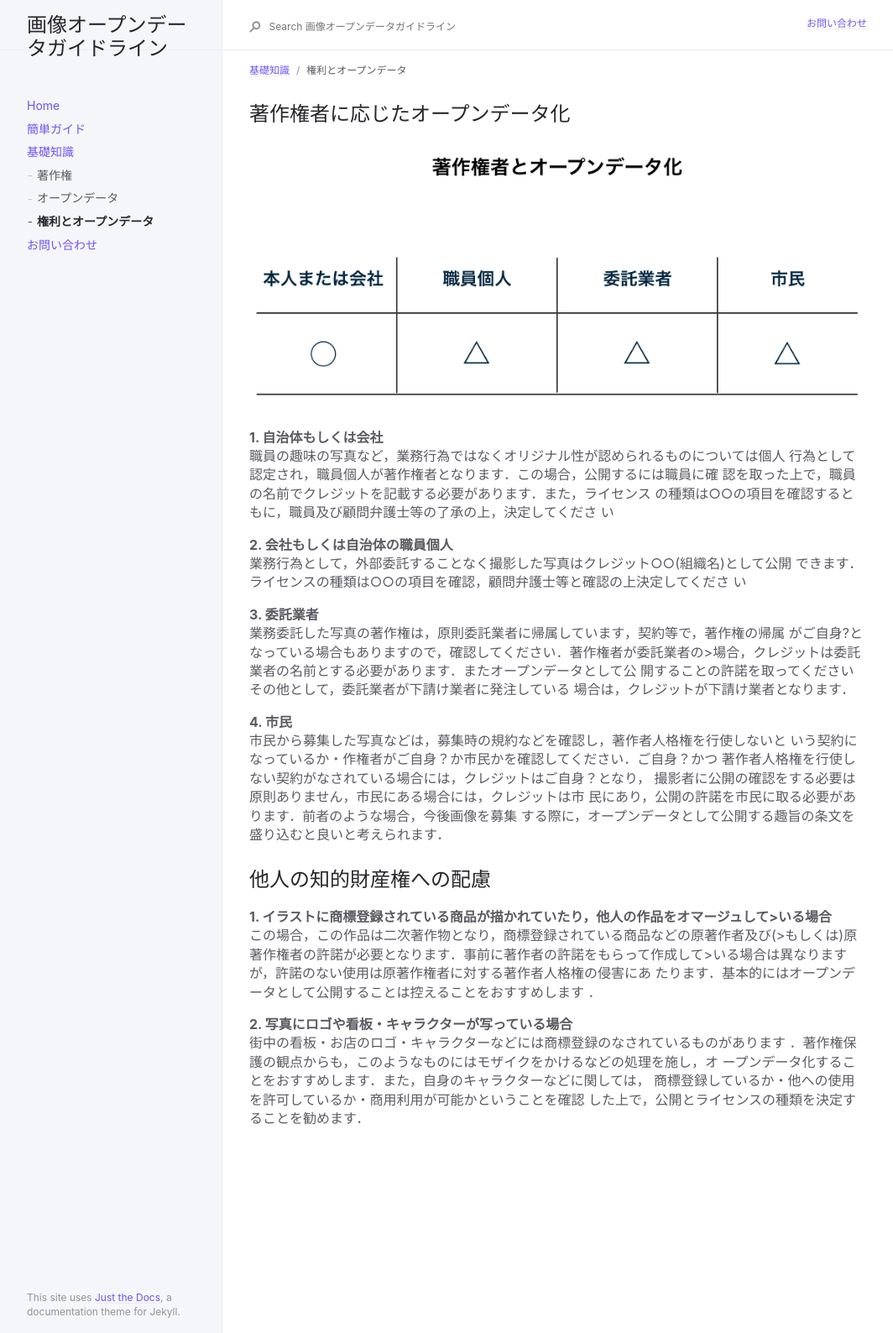
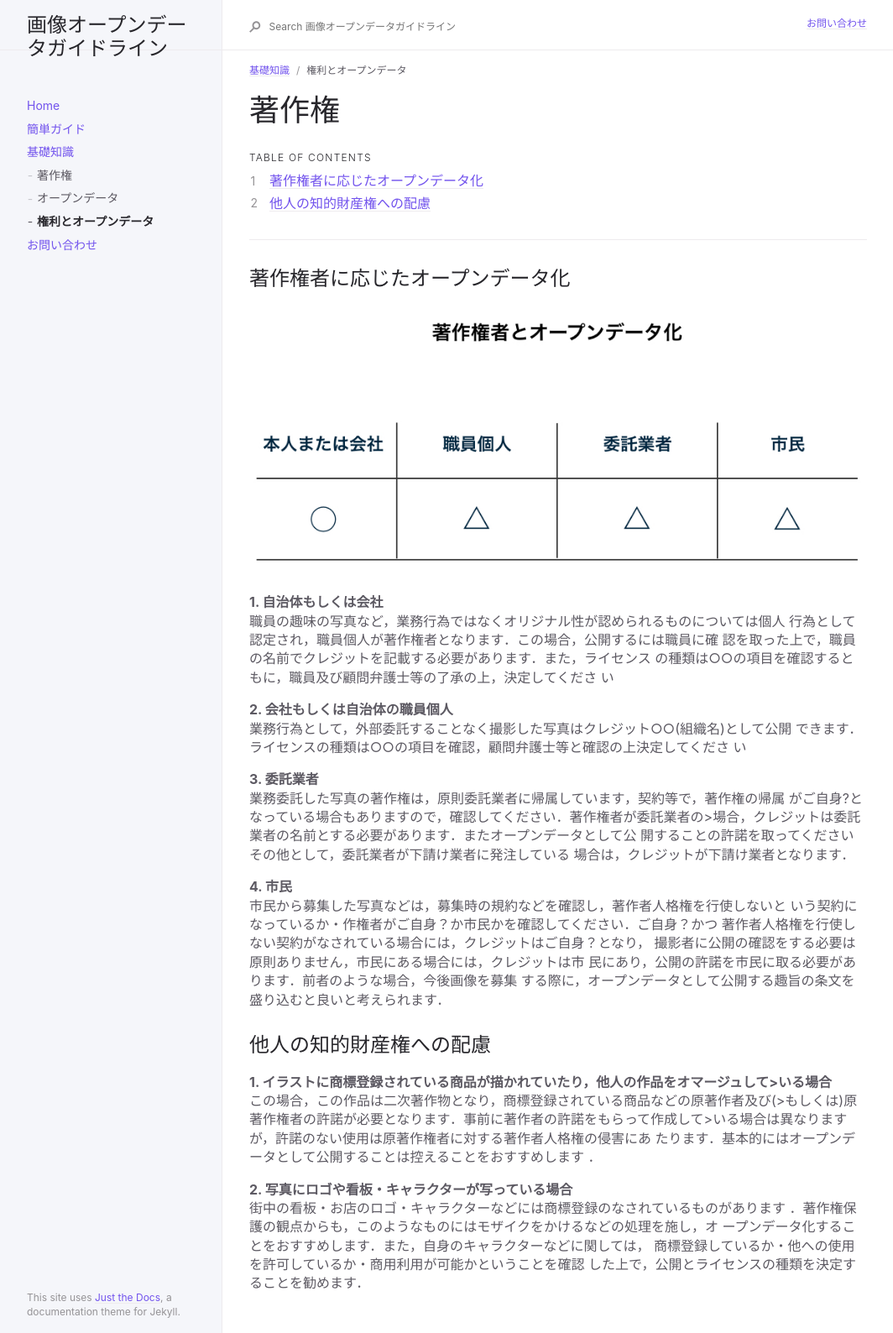
Before and after one commit to ayane0321/image-opendata-guide, a Jekyll site: the page built from docs/basic/warning.md, in a window 1280 px wide. Shown: the whole page at 84% size, without its empty margins (91-1155 px from the left). Built offline with Jekyll 4.4.1, drawn with Linux system fonts in a browser that asks for light colours.

Commit message:
add sentence

```diff
--- a/docs/basic/warning.md
+++ b/docs/basic/warning.md
@@ -4,7 +4,15 @@ title: 権利とオープンデータ
 parent: 基礎知識
 nav_order: 3
 ---
+# 著作権
+{: .no_toc }
 
+## Table of contents
+{: .no_toc .text-delta }
+
+1. TOC
+{:toc}
+---
 ## 著作権者に応じたオープンデータ化
 
 ![著作権]({{site.baseurl}}/picture/license2.png)
```
